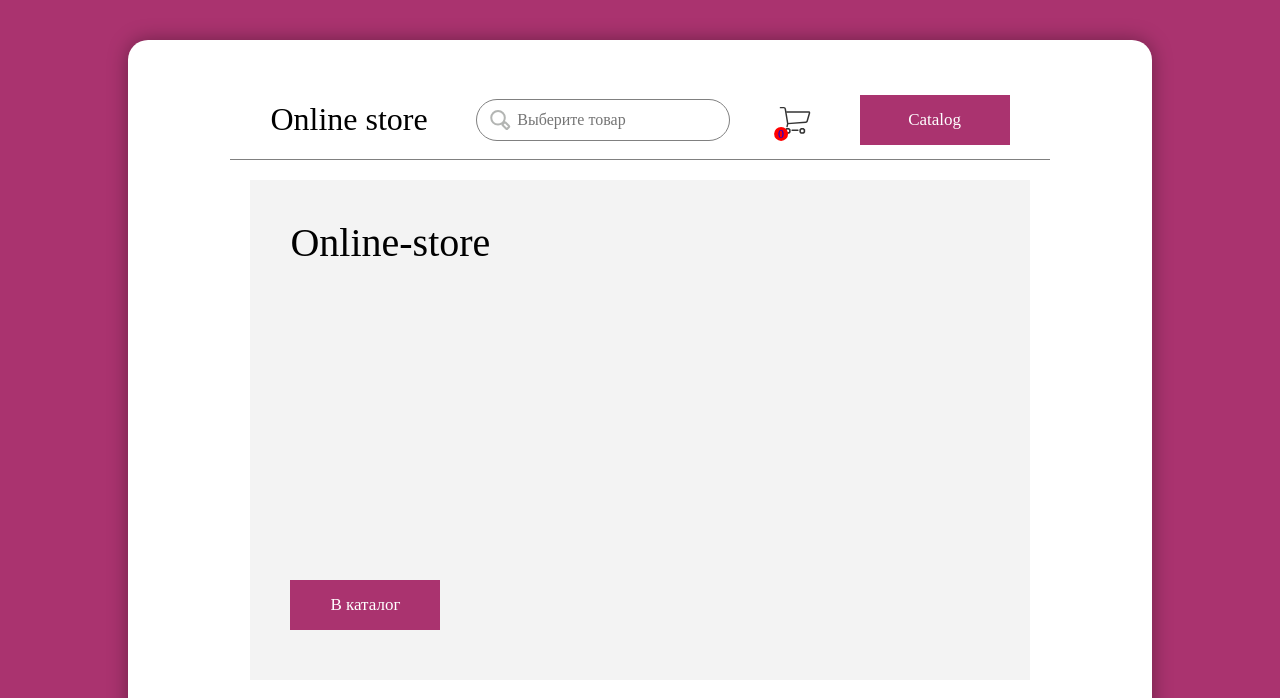
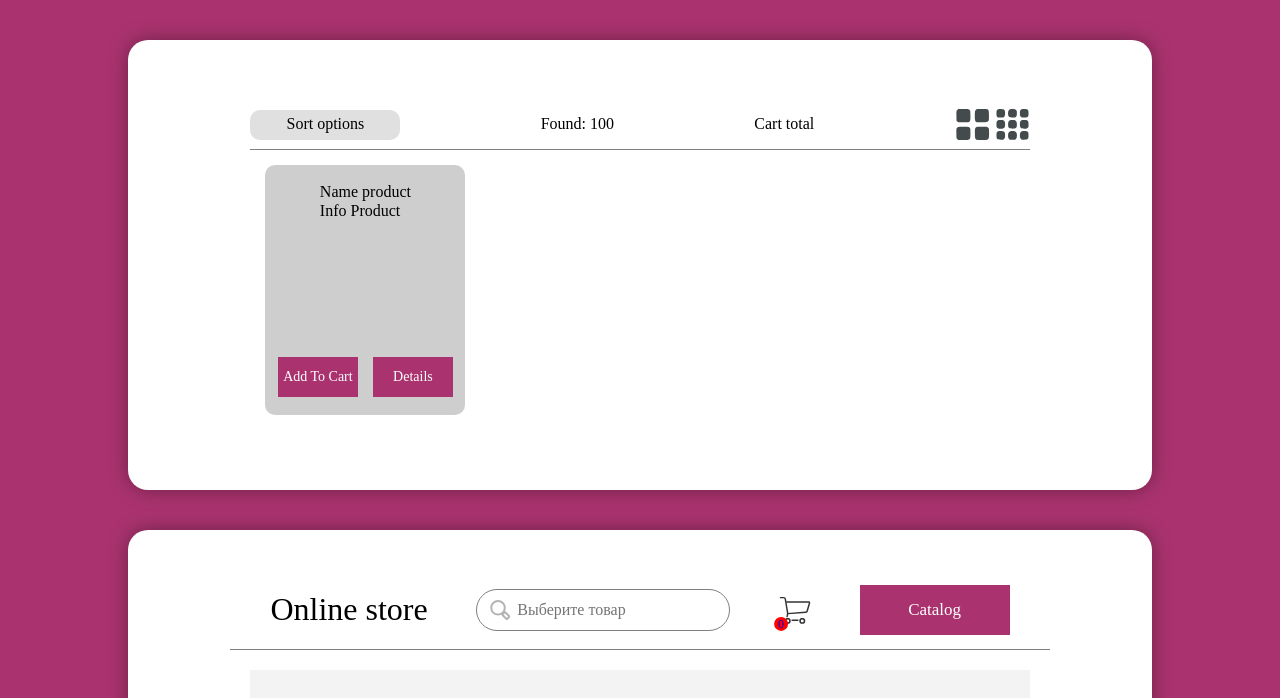
Before and after one commit to vladislavchikkj/Online-Store, a website built with webpack: page online-store/src/index.html in a window 1280 px wide. Shown: the top 698 px of the page. Built offline with nearby package versions, Linux system fonts and the light colour scheme.

Commit message:
add: products components

```diff
--- a/online-store/src/index.html
+++ b/online-store/src/index.html
@@ -7,5 +7,32 @@
   <title>Document</title>
 </head>
 <body>
+  <div class="container">
+    <div class="main-page">
+      <div class="products">
+        <div class="products__sort">
+          <div class="sort-bar">Sort options</div>
+          <div class="stat">Found: 100</div>
+          <div class="total-bar">Cart total</div>
+          <div class="view-mode">
+            <div class="big-v active-mode"></div>
+            <div class="small-v"></div>
+          </div>
+        </div>
+        <div class="products__items">
+          <div class="item-card">
+            <div class="item-text">
+              <div class="item-title">Name product</div>
+              <div class="item-info">Info Product</div>
+            </div>
+            <div class="item-buttons">
+              <div class="item-buttons__btn">Add To Cart</div>
+              <div class="item-buttons__btn">Details</div>
+            </div>
+          </div>
+        </div>
+      </div>
+    </div>
+  </div>
 </body>
 </html>
--- /dev/null
+++ b/online-store/src/pages/core/components/products.ts
@@ -0,0 +1,22 @@
+import Component from "../templates/components";
+
+
+class Products extends Component {
+    constructor(tagName: string, className: string) {
+        super(tagName, className);
+    }
+
+    renderProductElem() {
+        const productContainer = document.createElement('div');
+        productContainer.className = 'products'
+        productContainer.innerText = ''
+        this.container.append(productContainer)
+    }
+
+    render() {
+        this.renderProductElem()
+        return this.container;
+    }
+}
+
+export default Products;
--- a/online-store/src/pages/core/templates/page.ts
+++ b/online-store/src/pages/core/templates/page.ts
@@ -10,7 +10,7 @@ abstract class Page {
 
     protected createPage(text: string) {
         const page = document.createElement('div');
-        page.className += "main-page";
+        page.className += this.container.id;
         page.innerHTML = text;
         return page;
     }
--- a/online-store/src/pages/core/wrapCurrentPage.ts
+++ b/online-store/src/pages/core/wrapCurrentPage.ts
@@ -25,13 +25,13 @@ class WrapComp {
         let page: Page | null = null;
 
         if(idPage === PageIds.MainPage){
-            page = new MainPage(idPage)
+            page = new MainPage(idPage);
         } else if (idPage === PageIds.BasketPage) {
             page = new BasketPage(idPage);
         }
-         else if (idPage === PageIds.CatalogPage) {
-            page = new CatalogPage(idPage);
-        }
+        else if (idPage === PageIds.CatalogPage) {
+             page = new CatalogPage(idPage)
+        } // Поменять местами с CatalogPage
 
         if(page){
             const pageHTML = page.render();
--- /dev/null
+++ b/online-store/src/style/components/products.scss
@@ -0,0 +1,105 @@
+.products {
+    display: flex;
+    flex-direction: column;
+    justify-content: center;
+    &__sort{
+        display: flex;
+        height: 50px;
+        justify-content: space-between;
+        align-items: center;
+        border-bottom: 1px solid gray;
+    }
+    &__items{
+        display: flex;
+        flex-direction: row;
+        flex-wrap: wrap;
+        padding: 15px;
+        gap: 20px;
+    }
+}
+
+.item-card{
+    display: flex;
+    flex-direction: column;
+    justify-content: space-around;
+    align-items: center;
+    width: 200px;
+    height: 250px;
+    background-color: rgb(206, 206, 206);
+    border-radius: 10px;
+
+
+}
+
+.item-text{
+
+}
+
+.item-buttons{
+    display: flex;
+    margin-top: 100px;
+    gap: 15px;
+    &__btn{
+        display: flex;
+        width: 80px;
+        height: 40px;
+        font-size: 14px;
+        background-color: rgb(170, 51, 111);
+        color: #fff;
+        justify-content: center;
+        align-items: center;
+        bottom: 50px;
+        text-decoration: none;
+        cursor: pointer;
+    }
+}
+
+.sort-bar{
+    width: 150px;
+    height: 30px;
+
+    display: flex;
+    align-items: center;
+    justify-content: center;
+    background-color: rgb(224, 224, 224);
+    border-radius: 10px;
+    cursor: pointer;
+}
+.stat{
+
+}
+.search-bar{
+    width: 150px;
+    height: 30px;
+
+    display: flex;
+    align-items: center;
+    justify-content: center;
+    background-color: rgb(224, 224, 224);
+    border-radius: 10px;
+    cursor: pointer;
+}
+.view-mode{
+    display: flex;
+    gap: 5px;
+    .small-v{
+        width: 35px;
+        height: 35px;
+        background: url("./assets/icons/small-v.svg") center/contain no-repeat;
+        cursor: pointer;
+        transition: all 0.3s;
+        &:hover{
+            transform: scale(1.05);
+        }
+    }
+    .big-v{
+        width: 35px;
+        height: 35px;
+        background: url("./assets/icons/big-v.svg") center/contain no-repeat;
+        cursor: pointer;
+        transition: all 0.3s;
+        &:hover{
+            transform: scale(1.05);
+        }
+    }
+}
--- a/online-store/src/style/style.scss
+++ b/online-store/src/style/style.scss
@@ -1,3 +1,6 @@
+@import "./components/products.scss";
+
+
 body{
     background-color: rgb(170, 51, 111);
 }
@@ -12,7 +15,7 @@ body{
     box-shadow: 0px 0px 20px rgba(0, 0, 0, 0.36);
     border-radius: 20px;
     position: relative;
-    .main-page{
+    .main-page, .basket-page, .catalog-page{
         margin: 40px auto;
         width: 80%;
         padding: 20px;
```
Also changed, not shown: online-store/src/assets/icons/big-v.svg (added), online-store/src/assets/icons/small-v.svg (added).
